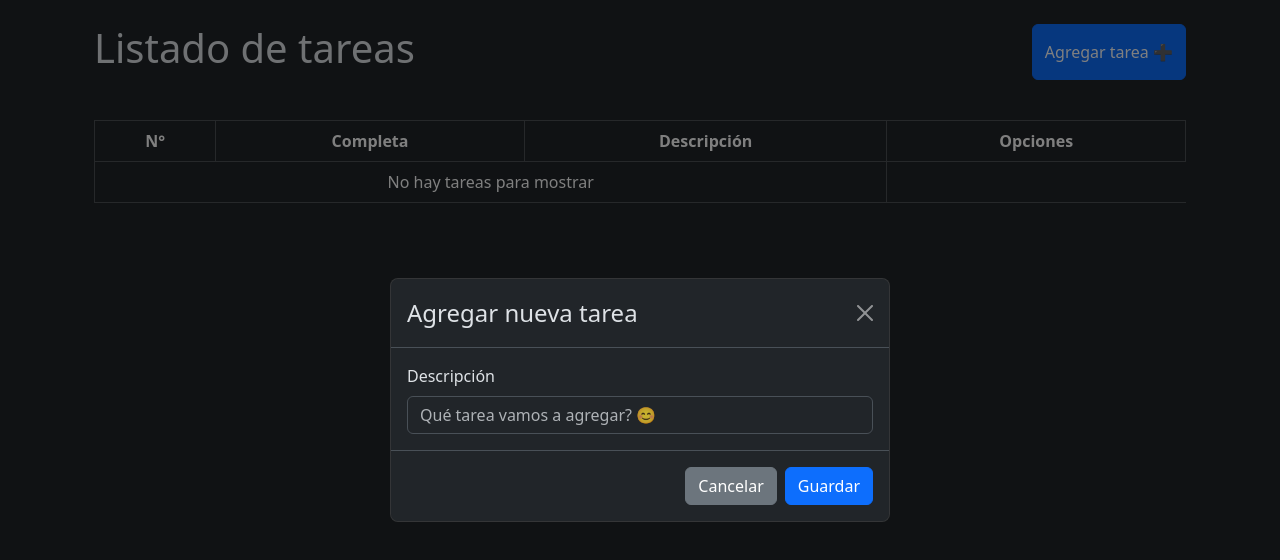
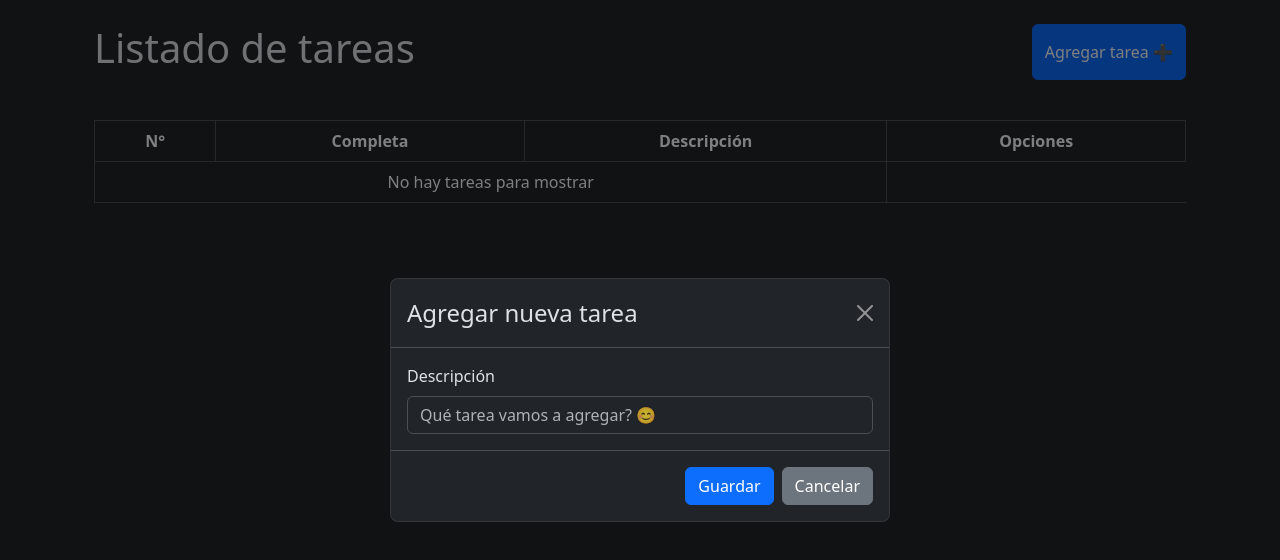
Before and after one commit to TaliCabana/listaTareasFrontend, a React (Vite) app: page / in a window 1280 px wide. Both pictures are taken after a click on the button "Agregar tarea ➕". Shown: the top 560 px of the page. Built offline with nearby package versions, Linux system fonts and the light colour scheme.

Commit message:
Cambié el orden de los botones del modal para que con el enter que antes cancelaba, ahora guarde

```diff
--- a/components/ListaTareas.jsx
+++ b/components/ListaTareas.jsx
@@ -50,12 +50,12 @@ const ListaTareas = () => {
   };
 
   // ✅ Marcar tarea como completada
-    const toggleCompletada = (index) => {
+  const toggleCompletada = (index) => {
     const nuevasTareas = [...tareas];
     nuevasTareas[index].completada = !nuevasTareas[index].completada;
     setTareas(nuevasTareas);
     guardarEnLocalStorage(nuevasTareas);
-  }
+  };
 
   // 🗑 Eliminar tarea con SweetAlert2
   const handleDelete = (index) => {
@@ -150,7 +150,7 @@ const ListaTareas = () => {
             <div className="col-12 col-lg-6 col-md-8 d-flex">
               <Form.Control
                 type="text"
-                placeholder="Agregá una tarea a tu listado..."
+                placeholder="Qué tarea estás buscando? 👀"
                 className="mb-3"
                 aria-label="Buscar"
                 value={searchTerm}
@@ -235,11 +235,11 @@ const ListaTareas = () => {
           </Form>
         </Modal.Body>
         <Modal.Footer>
+          <Button variant="primary" onClick={handleSave}>
+            Guardar
+          </Button>
           <Button variant="secondary" onClick={() => setShowModal(false)}>
             Cancelar
-          </Button>
-          <Button variant="primary" onClick={handleSave}>
-            Guardar
           </Button>
         </Modal.Footer>
       </Modal>
```
